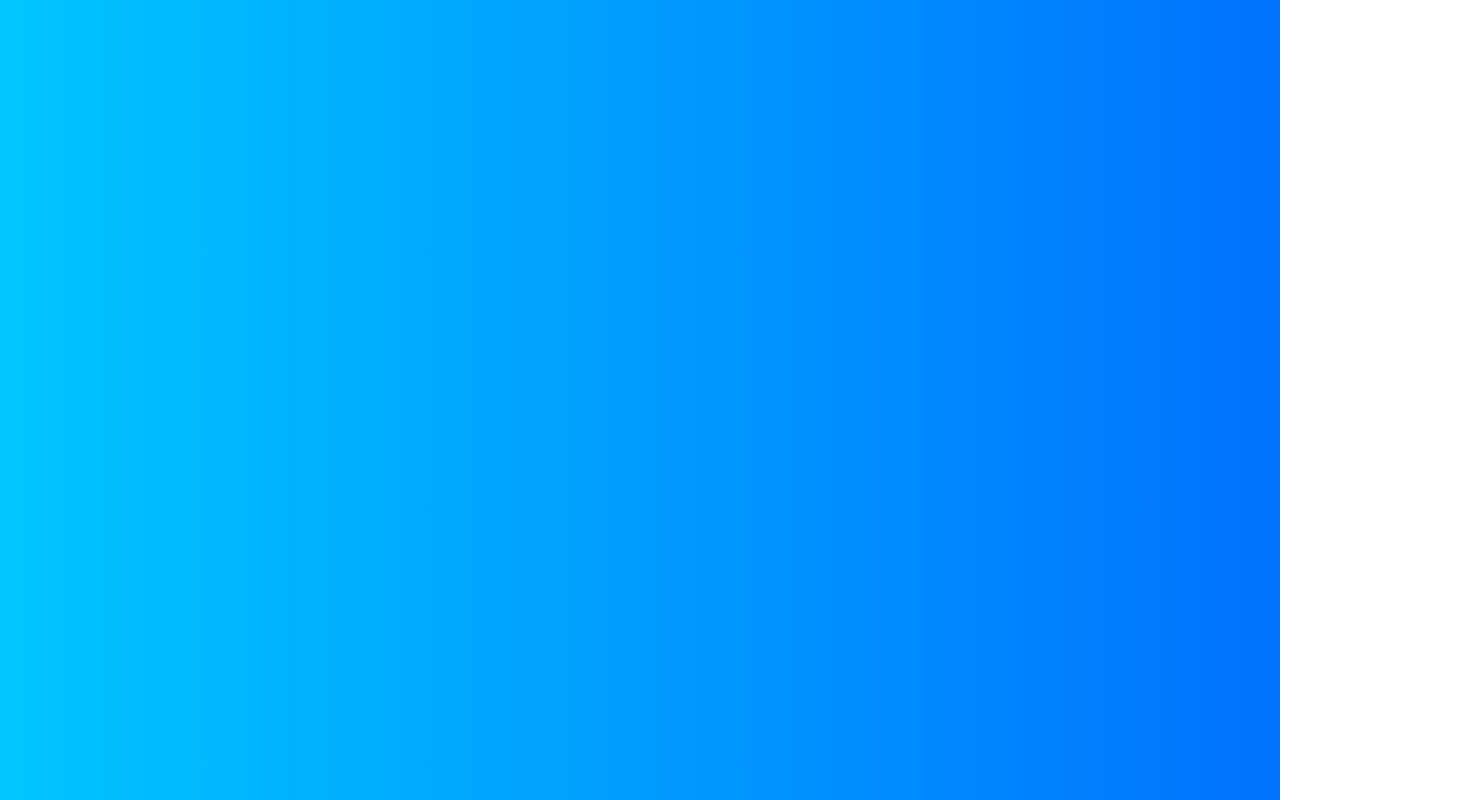
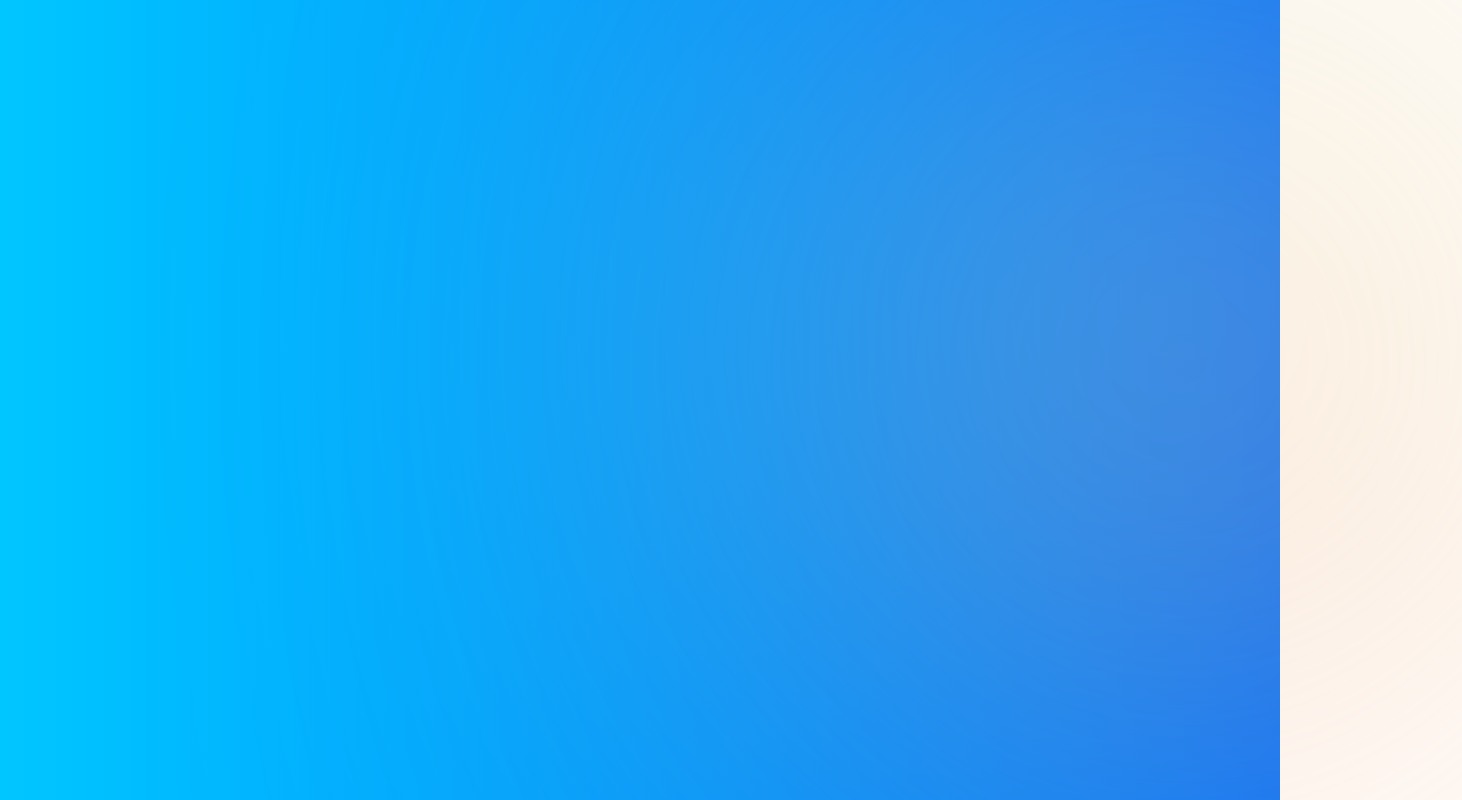
Before and after one commit to geraldWaga92/expense-app, a React (Create React App) app in the folder frontend/: page / in a window 1280 px wide. Shown: the whole page, 1462 px wide, since content can reach past the window. Built offline with nearby package versions, Linux system fonts and the light colour scheme.

Commit message:
creating moving blur component on the background

```diff
--- a/frontend/src/App.js
+++ b/frontend/src/App.js
@@ -1,9 +1,11 @@
 import styled from "styled-components";
+import Orb from "./components/orb/Orb";
 import { MainLayout } from "./styles/Layouts";
 
 function App() {
   return (
     <AppStyled>
+      <Orb />
 
       <MainLayout />
 
--- a/frontend/src/components/orb/Orb.js
+++ b/frontend/src/components/orb/Orb.js
@@ -1,6 +1,6 @@
-import React from 'react'
+// import React from 'react'
 import styled, { keyframes } from 'styled-components'
-import { useWindowSize } from '../../utils/useWindowSize';
+import { useWindowSize } from '../../utils/UseWindowSize'
 
 function Orb() {
 
@@ -27,10 +27,10 @@ function Orb() {
         border-radius: 50%;
         margin-left: -37vh;
         margin-top: -37vh;
-        background: linear-gradient(180deg, #F56692 0%, #F2994A 100%);
-        filter: blur(400px);
+        background: linear-gradient(180deg, #C6FFDD 0%, #FBD786 50%, #f64f59 100%);
+        filter: blur(300px);
         animation: ${moveOrb} 15s alternate linear infinite;
-    `;
+        `;
 
     return (
         <OrbStyled></OrbStyled>
--- /dev/null
+++ b/frontend/src/utils/UseWindowSize.js
@@ -0,0 +1,21 @@
+import { useEffect, useState } from "react"
+
+
+export const useWindowSize = () => {
+    const [size, setSize] = useState([window.innerWidth, window.innerHeight])
+
+    useEffect(() => {
+        const updateSize = () => {
+            setSize([window.innerWidth, window.innerHeight])
+        }
+        window.addEventListener('resize', updateSize)
+
+        // cleanup
+        return () => window.removeEventListener('resize', updateSize)
+    }, [])
+
+    return {
+        width: size[0],
+        height: size[1]
+    }
+}
```
